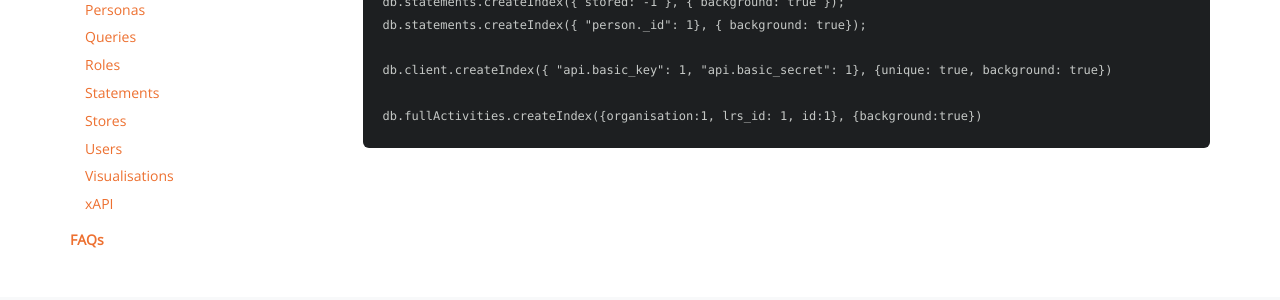
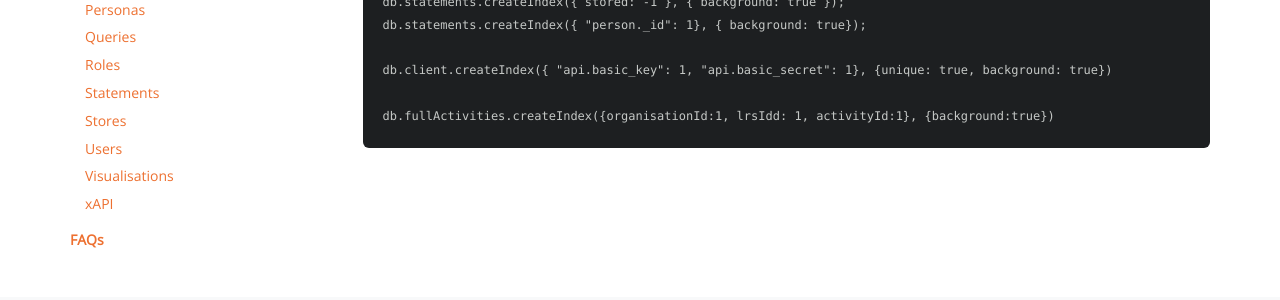
Before and after one commit to LearningLocker/docs, a Jekyll site: the page built from src/guides-indexing.md, in a window 1280 px wide. Shown: the part 840-1140 px from the top of the page. Built offline with Jekyll 4.4.1, drawn with Linux system fonts in a browser that asks for light colours; nearby versions of some CDN libraries; our own code applies the rules of GitHub Pages for plain Markdown files.

Commit message:
Update guides-indexing.md

````diff
--- a/src/guides-indexing.md
+++ b/src/guides-indexing.md
@@ -27,5 +27,5 @@ db.statements.createIndex({ "person._id": 1}, { background: true});
 
 db.client.createIndex({ "api.basic_key": 1, "api.basic_secret": 1}, {unique: true, background: true})
 
-db.fullActivities.createIndex({organisation:1, lrs_id: 1, id:1}, {background:true})
+db.fullActivities.createIndex({organisationId:1, lrsIdd: 1, activityId:1}, {background:true})
 ```
````
